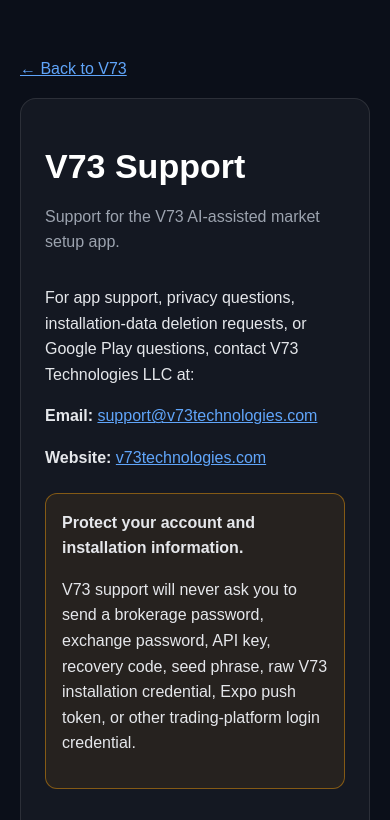
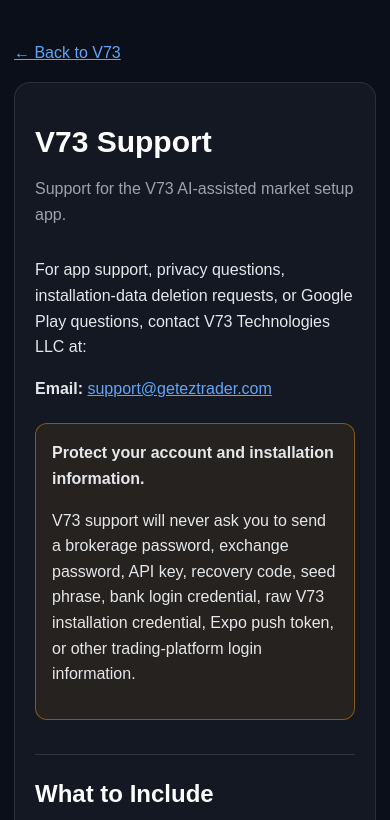
Before and after one commit to mooresvillerental/eztrader-site, a website: page support.html in a window 390 px wide. Shown: the top 820 px of the page. Drawn offline with Linux system fonts and the light colour scheme.

Commit message:
Update V73 support contact and installation guidance

```diff
--- a/support.html
+++ b/support.html
@@ -1,91 +1,13 @@
 <!doctype html>
-<html lang="en">
-<head>
-  <meta charset="utf-8" />
-  <meta name="viewport" content="width=device-width,initial-scale=1" />
-  <title>V73 Support</title>
-  <style>
-    body {
-      margin: 0;
-      font-family: Arial, Helvetica, sans-serif;
-      background: #0b0f19;
-      color: #e5e7eb;
-      line-height: 1.6;
-    }
-    .wrap {
-      max-width: 900px;
-      margin: 0 auto;
-      padding: 40px 20px 70px;
-    }
-    a { color: #60a5fa; }
-    h1, h2 { color: #ffffff; line-height: 1.25; }
-    h1 { font-size: 34px; margin-bottom: 6px; }
-    h2 {
-      margin-top: 34px;
-      border-top: 1px solid rgba(255,255,255,.12);
-      padding-top: 24px;
-    }
-    .muted { color: #9ca3af; margin-bottom: 30px; }
-    .card {
-      background: rgba(255,255,255,.04);
-      border: 1px solid rgba(255,255,255,.10);
-      border-radius: 16px;
-      padding: 24px;
-    }
-    .warning {
-      margin: 22px 0;
-      padding: 16px;
-      border: 1px solid rgba(245, 158, 11, .45);
-      border-radius: 12px;
-      background: rgba(245, 158, 11, .08);
-    }
-    ul { padding-left: 22px; }
-  </style>
-</head>
-<body>
-  <main class="wrap">
-    <p><a href="/">← Back to V73</a></p>
-
-    <div class="card">
-      <h1>V73 Support</h1>
-      <p class="muted">Support for the V73 AI-assisted market setup app.</p>
-
-      <p>For app support, privacy questions, installation-data deletion requests, or Google Play questions, contact V73 Technologies LLC at:</p>
-
-      <p><strong>Email:</strong> <a href="mailto:support@v73technologies.com">support@v73technologies.com</a></p>
-      <p><strong>Website:</strong> <a href="https://v73technologies.com">v73technologies.com</a></p>
-
-      <div class="warning">
-        <strong>Protect your account and installation information.</strong>
-        <p>V73 support will never ask you to send a brokerage password, exchange password, API key, recovery code, seed phrase, raw V73 installation credential, Expo push token, or other trading-platform login credential.</p>
-      </div>
-
-      <h2>What to Include</h2>
-      <p>To help us respond faster, include:</p>
-      <ul>
-        <li>Your preferred reply email address</li>
-        <li>Your device type and Android version, when relevant</li>
-        <li>A brief description of the issue or request</li>
-        <li>Screenshots, exact error messages, and approximate dates or times when available</li>
-        <li>The <strong>Installation Support Code</strong> shown in V73 Settings, when support needs to identify one specific installation</li>
-      </ul>
-
-      <h2>Separate App Installations</h2>
-      <p>V73 currently operates without a username-and-password account. Each copy of the app may receive its own private installation identity, including a regular installation and a copy installed in Secure Folder, a work profile, or another device profile.</p>
-      <p>Separate installations may have separate tracked portfolios, histories, settings, decision records, and notification registrations. Updating one copy does not merge those records with another copy.</p>
-
-      <h2>Before Uninstalling or Clearing Storage</h2>
-      <p>Do not uninstall V73 or clear its storage while a support or deletion request is being investigated unless V73 support specifically directs you to do so. Clearing storage can remove the local installation credential and Installation Support Code used to locate installation-specific backend records.</p>
-
-      <h2>Trading and Setup Questions</h2>
-      <p>V73 provides informational market setup alerts and monitoring tools. V73 does not guarantee profits, does not provide financial advice, does not hold customer funds, and does not automatically place trades. Users remain responsible for their own trading decisions and for actions taken through their own trading platform.</p>
-
-      <h2>Age Requirement</h2>
-      <p>V73 is intended for users age 18 and older who can independently understand and accept trading risk.</p>
-
-      <h2>Privacy, Terms, and Data Deletion</h2>
-      <p>Review the <a href="/privacy">V73 Privacy Policy</a>, <a href="/terms">V73 Terms and Trading Disclaimer</a>, or <a href="/data-deletion">V73 Data Deletion page</a>.</p>
-    </div>
-  </main>
-</body>
-</html>
+<html lang="en"><head><meta charset="utf-8"/><meta name="viewport" content="width=device-width,initial-scale=1"/><title>V73 Support</title><style>body{margin:0;font-family:Arial,Helvetica,sans-serif;background:#0b0f19;color:#e5e7eb;line-height:1.6}.wrap{max-width:900px;margin:0 auto;padding:40px 20px 70px}a{color:#60a5fa}h1,h2{color:#fff;line-height:1.25}h1{font-size:34px;margin-bottom:6px}h2{margin-top:34px;border-top:1px solid rgba(255,255,255,.12);padding-top:24px}.muted{color:#9ca3af;margin-bottom:30px}.card{background:rgba(255,255,255,.04);border:1px solid rgba(255,255,255,.10);border-radius:16px;padding:24px}.warning{margin:22px 0;padding:16px;border:1px solid rgba(245,158,11,.45);border-radius:12px;background:rgba(245,158,11,.08)}ul{padding-left:22px}@media(max-width:600px){.wrap{padding:24px 14px 50px}.card{padding:20px}h1{font-size:30px}}</style></head><body><main class="wrap"><p><a href="/">← Back to V73</a></p><div class="card">
+<h1>V73 Support</h1><p class="muted">Support for the V73 AI-assisted market setup app.</p>
+<p>For app support, privacy questions, installation-data deletion requests, or Google Play questions, contact V73 Technologies LLC at:</p><p><strong>Email:</strong> <a href="mailto:support@geteztrader.com">support@geteztrader.com</a></p>
+<div class="warning"><strong>Protect your account and installation information.</strong><p>V73 support will never ask you to send a brokerage password, exchange password, API key, recovery code, seed phrase, bank login credential, raw V73 installation credential, Expo push token, or other trading-platform login information.</p></div>
+<h2>What to Include</h2><p>To help us respond faster, include:</p><ul><li>Your preferred reply email address</li><li>Your device type and Android version, when relevant</li><li>A brief description of the issue or request</li><li>Screenshots, exact error messages, and approximate dates or times when available</li><li>The <strong>Installation Support Code</strong> shown in V73 Settings when support needs to identify one specific installation</li></ul>
+<h2>Separate App Installations</h2><p>V73 currently operates without a username-and-password account. Each supported copy of the app may have its own private installation identity, including a normal installation and a copy installed in Secure Folder, a work profile, another device profile, or another supported device.</p><p>Separate installations may have separate tracked portfolios, histories, settings, decision records, and notification registrations. They are not automatically merged.</p>
+<h2>Before Uninstalling or Clearing Storage</h2><p>If you need installation-specific support or deletion, contact support before uninstalling V73 or clearing its storage when practical. Clearing storage can remove the local installation credential and Installation Support Code used to locate installation-scoped backend records.</p>
+<h2>Record a Trade</h2><p>V73 may let you record a trade that you completed on your own broker, exchange, or trading platform. Recording or confirming a trade in V73 updates supported V73 portfolio/history records using user-reported information; it does not submit, verify, reverse, or settle a brokerage order.</p>
+<h2>Trading and Setup Questions</h2><p>V73 provides informational market-setup alerts and monitoring tools. V73 does not guarantee profits, does not provide financial advice, does not hold customer funds, and does not automatically place real trades. Users remain responsible for their own decisions and for actions taken through their own trading platform.</p>
+<h2>Age Requirement</h2><p>V73 is intended for users age 18 and older who can independently understand and accept trading risk.</p>
+<h2>Privacy, Terms, and Data Deletion</h2><p>Review the <a href="/privacy">V73 Privacy Policy</a>, <a href="/terms">V73 Terms and Trading Disclaimer</a>, or <a href="/data-deletion">V73 Data Deletion page</a>.</p>
+</div></main></body></html>
```
